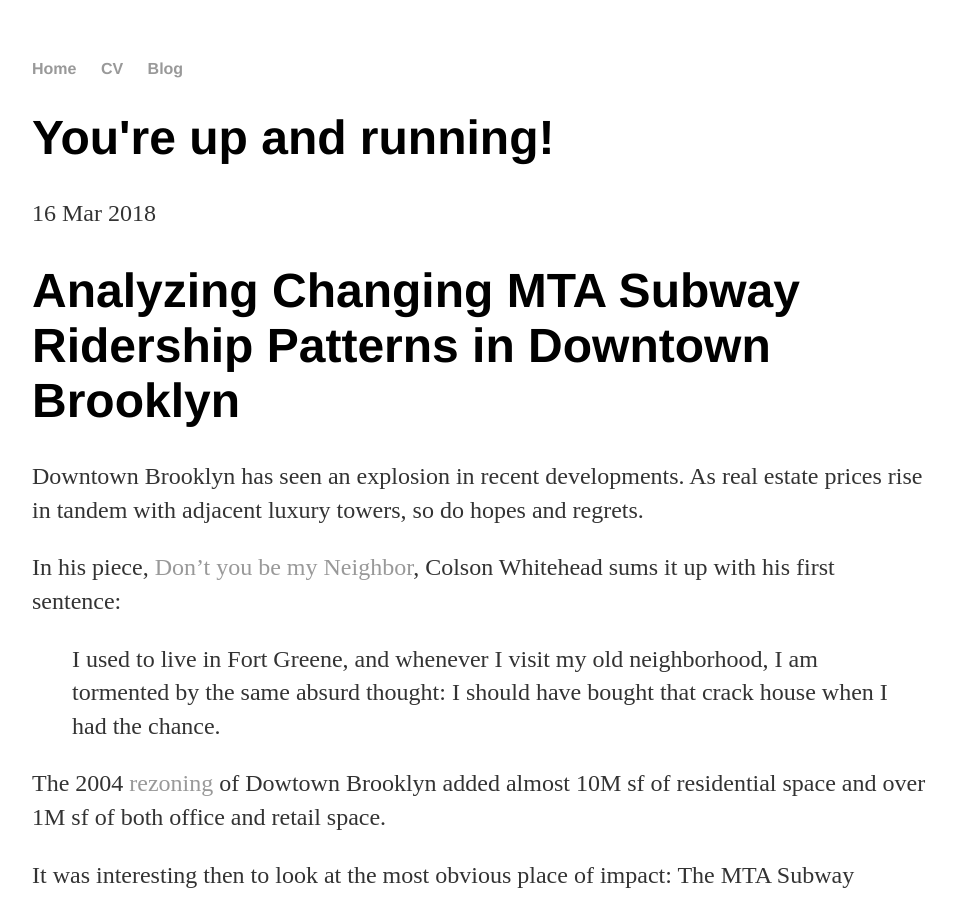
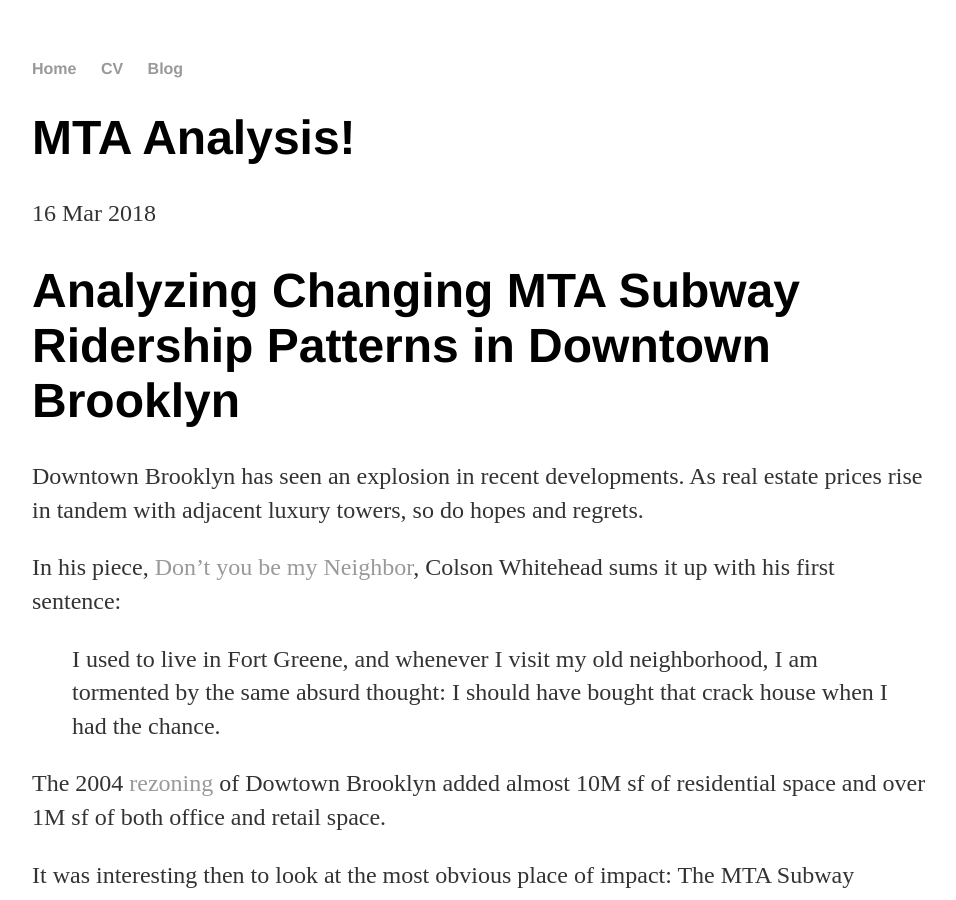
Before and after one commit to IKOSTYUK/ikostyuk.github.io, a Jekyll site: the page built from _posts/2018-03-16-MTA-Analysis.md, in a window 1280 px wide and 900 px high. Shown: the whole window, without its empty margins (160-1116 px from the left). Built offline with Jekyll 4.4.1, drawn with Linux system fonts in a browser that asks for light colours.

Commit message:
Update 2018-03-16-MTA-Analysis.md

```diff
--- a/_posts/2018-03-16-MTA-Analysis.md
+++ b/_posts/2018-03-16-MTA-Analysis.md
@@ -1,6 +1,6 @@
 ---
 layout: post
-title: You're up and running!
+title: MTA Analysis!
 ---
 
 # Analyzing Changing MTA Subway Ridership Patterns in Downtown Brooklyn
```
